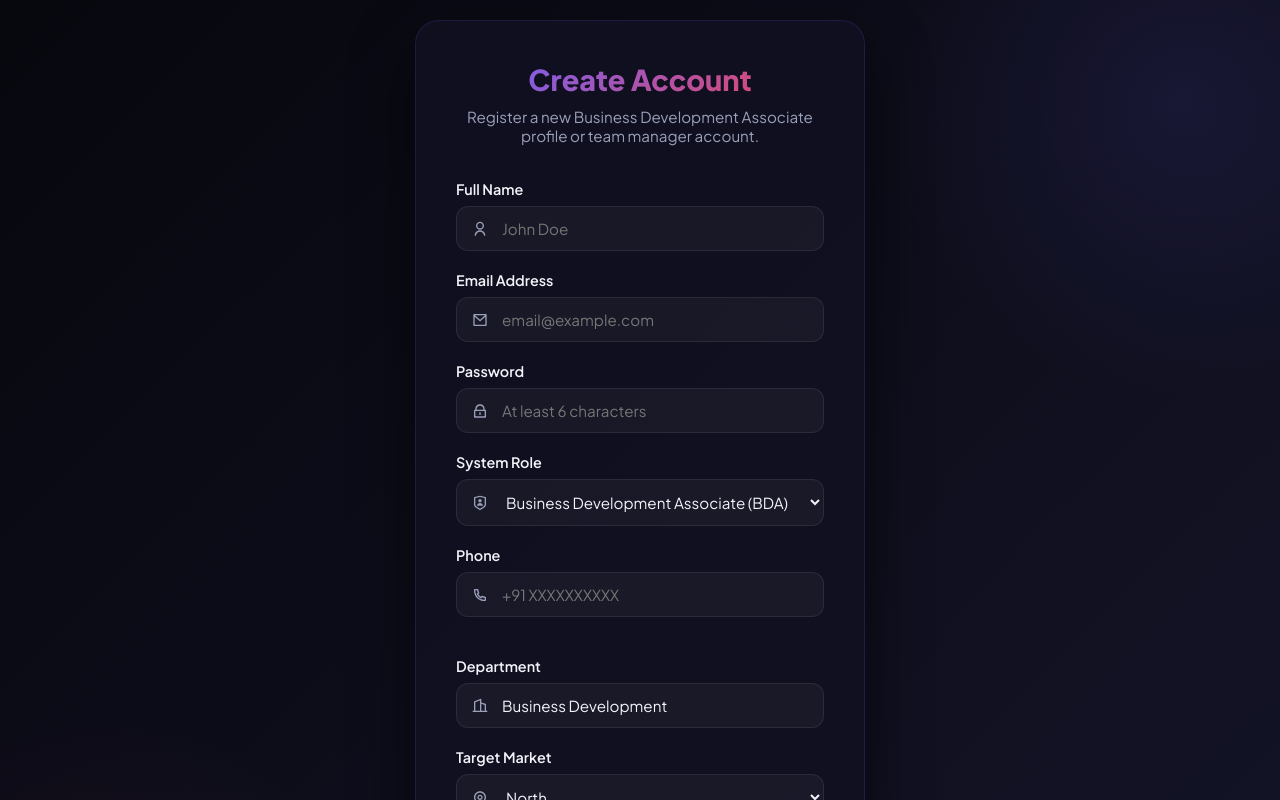
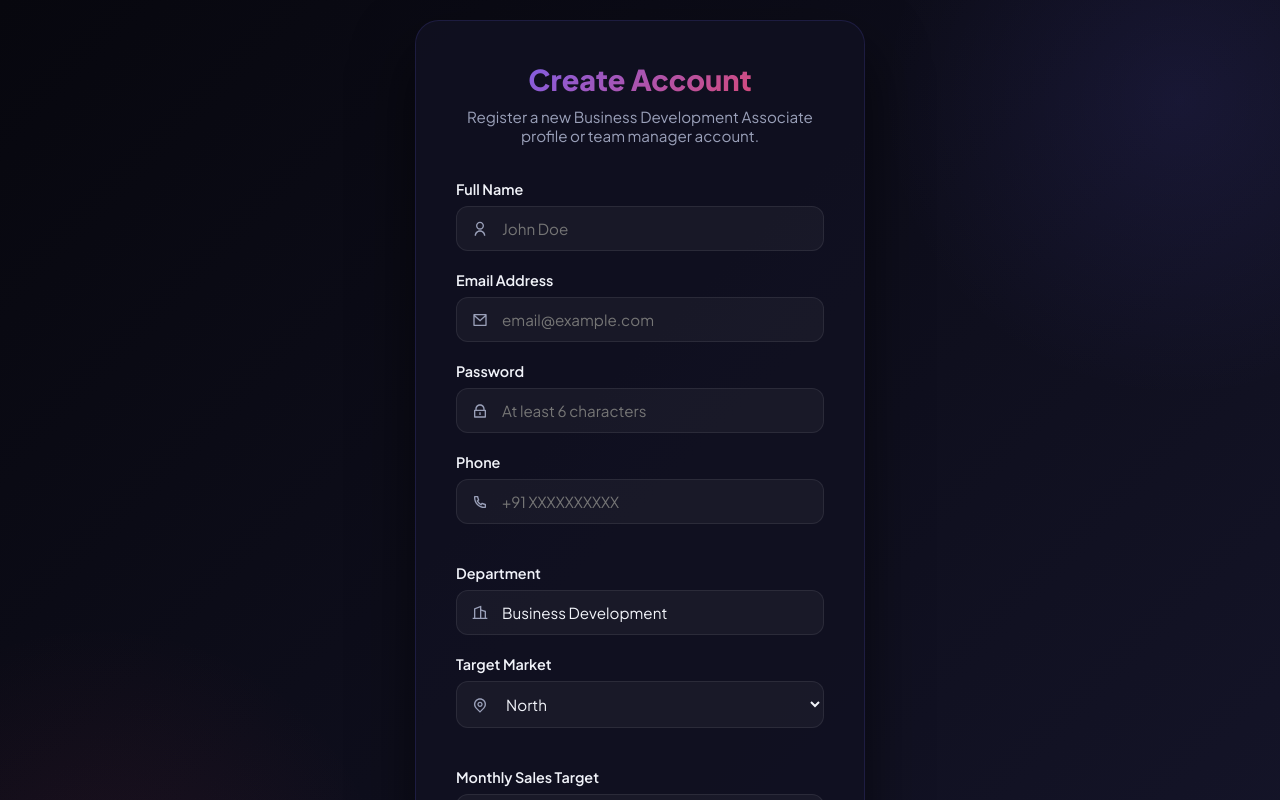
Before and after one commit to Siddhi-2005/bda-team-management, a React (Vite) app in the folder frontend/: page /register in a window 1280 px wide. Shown: the top 800 px of the page. Built offline with nearby package versions, Linux system fonts and the light colour scheme.

Commit message:
Remove admin option from public registration

```diff
--- a/frontend/src/pages/auth/Register.jsx
+++ b/frontend/src/pages/auth/Register.jsx
@@ -155,30 +155,7 @@ const Register = () => {
             </div>
           </div>
 
-          <div className="form-group">
-            <label>System Role</label>
-            <div style={{ position: 'relative' }}>
-              <RiShieldUserLine
-                style={{
-                  position: 'absolute',
-                  left: '16px',
-                  top: '50%',
-                  transform: 'translateY(-50%)',
-                  color: 'var(--text-secondary)'
-                }}
-              />
-              <select
-                className="form-control"
-                style={{ paddingLeft: '45px' }}
-                value={role}
-                onChange={(e) => setRole(e.target.value)}
-              >
-                <option value="bda">Business Development Associate (BDA)</option>
-                <option value="manager">Team Manager</option>
-                <option value="admin">System Administrator</option>
-              </select>
-            </div>
-          </div>
+
 
           <div className="form-row">
             <div className="form-group">
```
